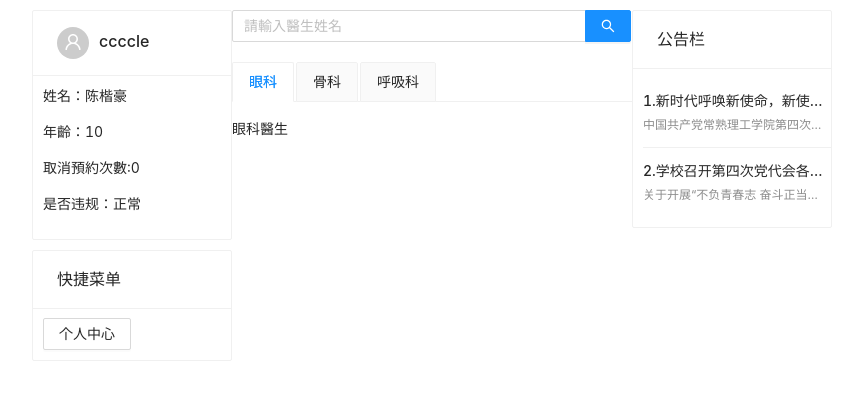
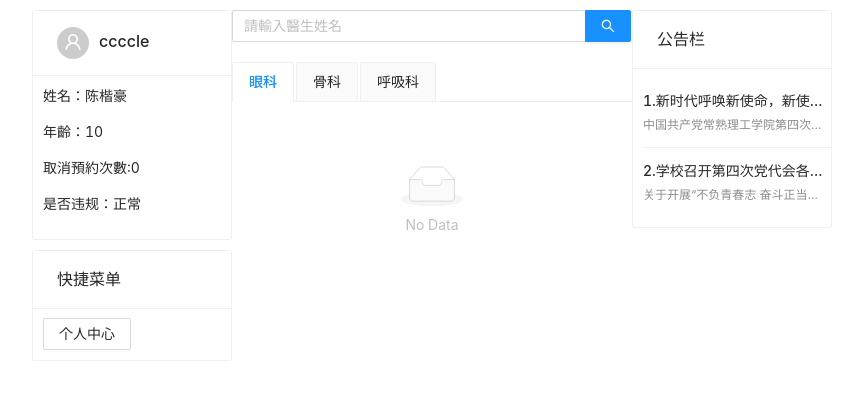
Before and after one commit to kongmingLatern/hospitalOrder, a Vue app in the folder frontend/: page /order/1 in a window 1280 px wide. Shown: the top 400 px of the page, without its empty margins (208-1071 px from the left). Built offline with nearby package versions, Linux system fonts and the light colour scheme.

Commit message:
feat: add Tabs

```diff
--- a/frontend/src/views/order/Tabs.vue
+++ b/frontend/src/views/order/Tabs.vue
@@ -1,16 +1,26 @@
 <template>
   <a-tabs v-model:activeKey="activeKey" type="card">
-    <a-tab-pane v-for="item in tabs" :key="item.key" :tab="item.tab">{{item.content}}</a-tab-pane>
+    <a-tab-pane v-for="item in tabs" :key="item.key">
+      <template #tab>
+        <div @click="goTab(item.key)">{{item.tab}}</div>
+      </template>
+      <router-view />
+    </a-tab-pane>
   </a-tabs>
 </template>
 <script lang="ts" setup>
+import router from '@/router';
 import { ref } from 'vue';
 const props = defineProps<{
   tabs: {
-    tab: string;
-    key: string;
-    content: string
+    tab: string
+    key: string
   }[];
 }>();
+
 const activeKey = ref('1')
+
+const goTab = (key: string) => {
+  router.push('/order/roomId' + key)
+}
 </script>
```
